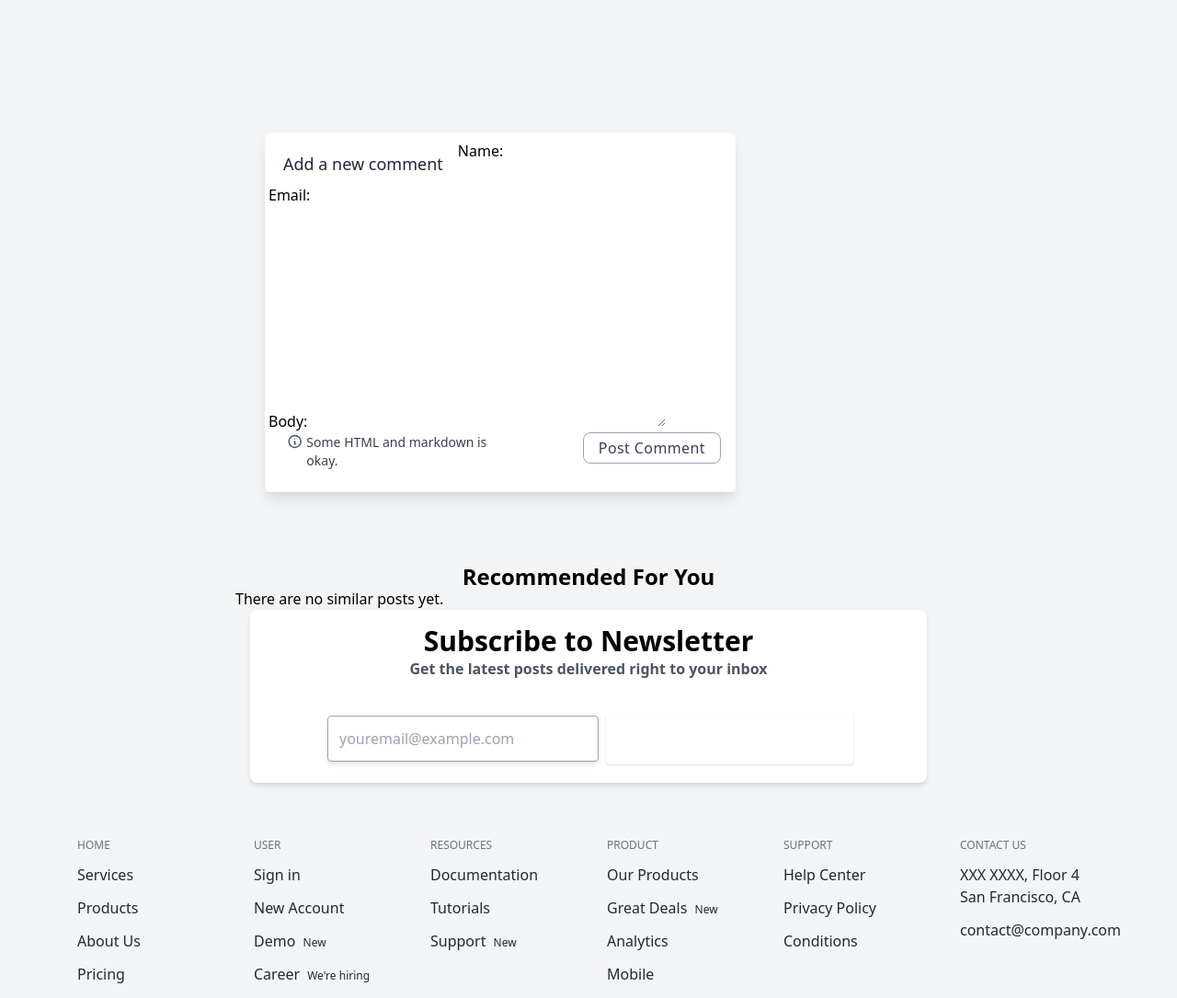
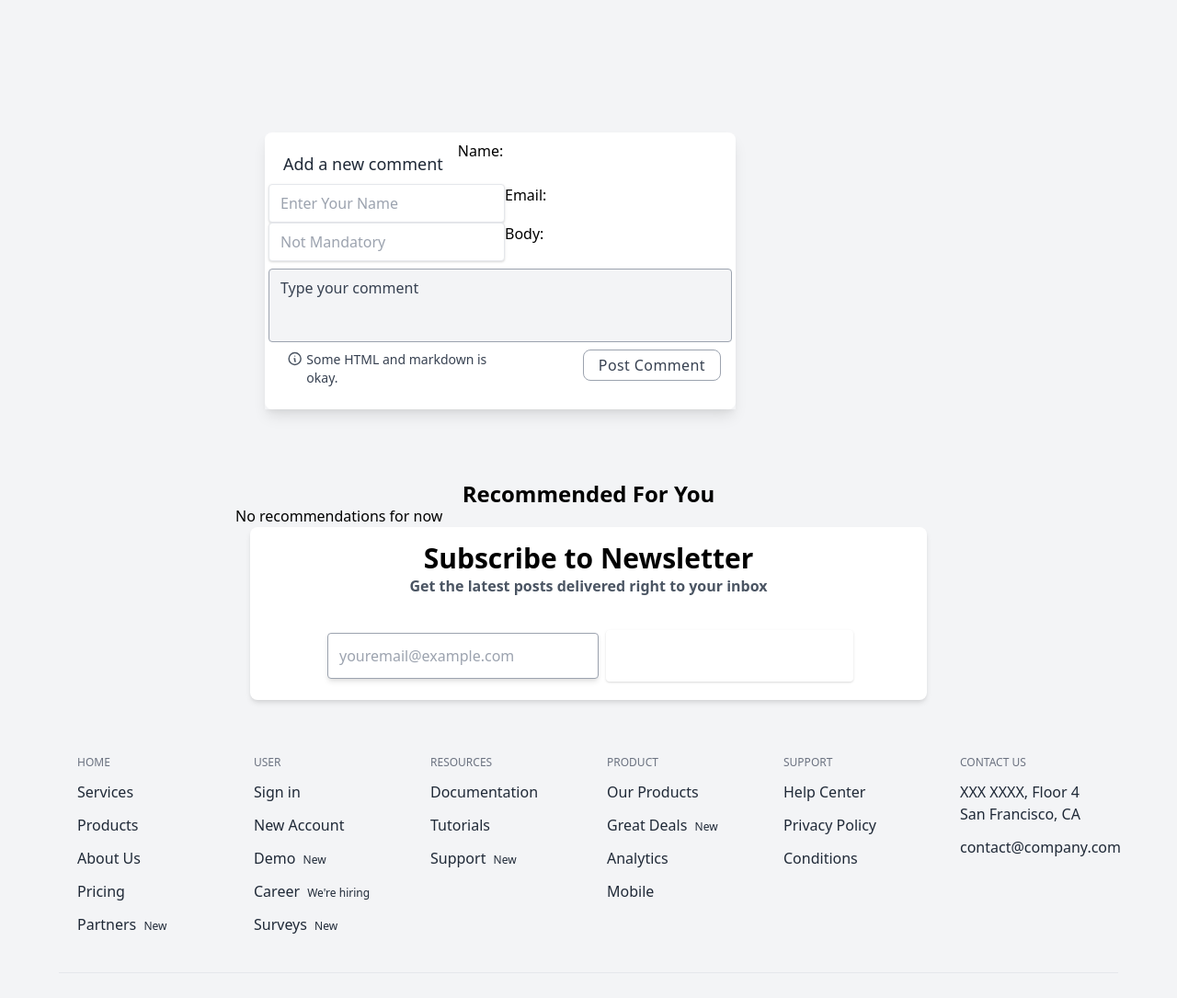
Before and after one commit to ahampriyanshu/ojas-django, a Django app: template blog/templates/blog.html in a window 1280 px wide. Shown: the part 1989-3074 px from the top of the page at 92% size. Run offline with Django 3.2, Linux system fonts and the light colour scheme; the template is opened without the code that fills it: values that come from a table or form of the project are taken from there, others are empty; data comes from the database, SQL or seed files in the repository; both versions use the stored data as it was after the commit; parts of the project's set-up code (start-up, migrations or seed data) failed here and were passed over; some libraries are stand-ins or nearby versions.

Commit message:
commented system => completed

```diff
--- a/blog/admin.py
+++ b/blog/admin.py
@@ -1,5 +1,7 @@
 from django.contrib import admin
 from .models import Post, Comment, Author
+import string
+from django.utils.text import slugify
 
 admin.site.site_header = "OJAS Adminstration"
 admin.site.site_title = "OJAS"
@@ -17,7 +19,7 @@
     list_display = ('title', 'slug', 'author', 'publish', 'status')
     list_filter = ('status', 'created', 'publish', 'author')
     search_fields = ('title', 'body')
-    prepopulated_fields = {'slug': ('title',)}
+    prepopulated_fields = {'slug': (slugify('title'),)}
     date_hierarchy = 'publish'
     ordering = ['status', 'publish']
 admin.site.register(Post, PostAdmin)
--- a/blog/forms.py
+++ b/blog/forms.py
@@ -1,8 +1,24 @@
 from django import forms
 from .models import Comment
 
+class CommentForm(forms.ModelForm):
+    name = forms.CharField(widget=forms.TextInput(attrs={
+        'class': 'shadow appearance-none border rounded py-2 px-3 text-grey-darker',
+        'placeholder': 'Enter Your Name',
+    }))
 
-class CommentForm(forms.ModelForm):
+    email = forms.EmailField(widget=forms.TextInput(attrs={
+        'class': 'shadow appearance-none border rounded py-2 px-3 text-grey-darker',
+        'placeholder': 'Not Mandatory',
+    }))
+
+    body = forms.CharField(widget=forms.Textarea(attrs={
+        'class': 'mx-auto px-3 mb-2 mt-2 bg-gray-100 rounded border border-gray-400 leading-normal resize-none w-full h-20 py-2 px-3 font-medium placeholder-gray-700 focus:outline-none focus:bg-white',
+        'placeholder': 'Type your comment',
+        'rows': '4',
+        'coloumns':'50',
+    }))
+
     class Meta:
         model = Comment
         fields = ('name', 'email', 'body')
--- a/blog/models.py
+++ b/blog/models.py
@@ -19,6 +19,7 @@
     joined = models.DateTimeField(default=timezone.now)
     bio = RichTextField(max_length=100, blank = True, null = True)
     email = models.EmailField(blank = True, null = True)
+
 
     def __str__(self):
         return self.user.username
@@ -61,7 +62,7 @@
     post = models.ForeignKey(Post, related_name='comments', on_delete=models.CASCADE,)
     name = models.CharField(max_length=80)
     email = models.EmailField(blank = True, null = True)
-    body = models.TextField(max_length=500)
+    body = RichTextField(max_length=500)
     created = models.DateTimeField(auto_now_add=True)
     updated = models.DateTimeField(auto_now=True)
     active = models.BooleanField(default=True)
--- a/blog/templates/blog.html
+++ b/blog/templates/blog.html
@@ -125,7 +125,7 @@
   <form class="w-full max-w-xl bg-white rounded-lg px-4 pt-2" action="." method="post">
      <div class="flex flex-wrap -mx-3 mb-6">
         <h2 class="px-4 pt-3 pb-2 text-gray-800 text-lg">Add a new comment</h2>
-        {{ comment_form.as_p }}
+        {{ comment_form }}
         {% csrf_token %}
         <div class="w-full md:w-full flex items-start md:w-full px-3">
            <div class="flex items-start w-1/2 text-gray-700 px-2 mr-auto">
@@ -182,11 +182,12 @@
     </div>
   </div>
 </div>
+
     {% empty %}
-        There are no similar posts yet.
+    <h2>No recommendations for now</h2>
     {% endfor %}
 
-  <!--Subscribe-->
+  <!--Newsletter starts-->
   <div class="container px-4 mb-10">
     <div class="font-sans bg-white rounded-lg shadow-md p-4 text-center">
       <h2 class="font-bold break-normal text-xl md:text-3xl">
@@ -209,6 +210,7 @@
       </div>
     </div>
   </div>
+<!--Newsletter ends-->
 
 </div>
 
```
Also changed, not shown: blog/migrations/0023_auto_20201110_1429.py (added), blog/migrations/0024_auto_20201110_1449.py (added), blog/migrations/0025_auto_20201110_1453.py (added), db.sqlite3.
